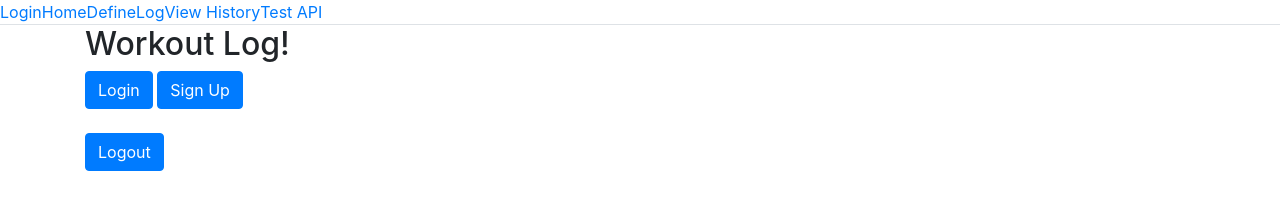
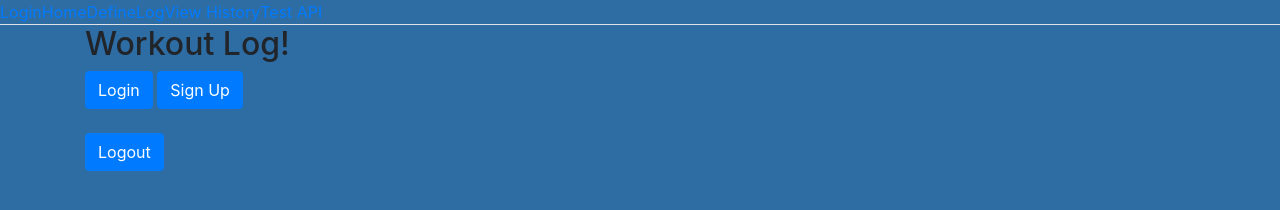
Before and after one commit to jaredburris97/workoutlogWeb, a website: page index.html in a window 1280 px wide. Drawn offline with nearby package versions, Linux system fonts and the light colour scheme.

Commit message:
CSS update test

```diff
--- a/main.css
+++ b/main.css
@@ -1,3 +1,11 @@
-/*body {
-	background-color: lightgrey;
-}*/
+/*COLORS
+BOOTSTRAP BLUE: BTN PRIMARY #337AB7
+BS DARKER BLUE: 			#2E6DA4
+
+
+*/
+
+body {
+	background-color: #2E6DA4;
+	text-decoration-color: white;
+}
```
